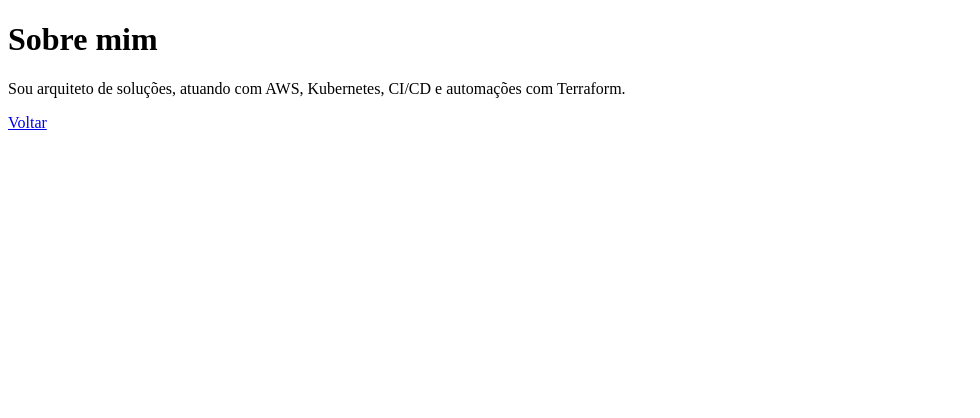
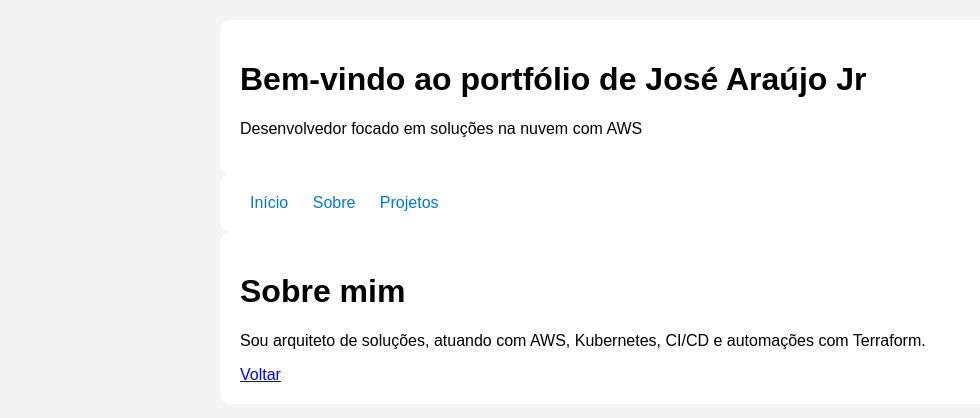
Before and after one commit to josearaujojr/josearaujojr.github.io, a plain HTML site: page about.html in a window 1280 px wide. Shown: the whole page, without its empty margins (0-980 px from the left). Drawn offline with Linux system fonts and the light colour scheme.

Commit message:
update about

```diff
--- a/about.html
+++ b/about.html
@@ -1,9 +1,28 @@
 <!DOCTYPE html>
 <html lang="pt-BR">
-<head><meta charset="UTF-8"><title>Sobre</title></head>
+<head>
+  <meta charset="UTF-8" />
+  <title>José Araújo Jr | Portfólio</title>
+  <style>
+    body { font-family: sans-serif; margin: 0; padding: 20px; background: #f4f4f4; }
+    header, nav, main { max-width: 800px; margin: auto; background: white; padding: 20px; border-radius: 10px; }
+    nav a { margin: 0 10px; text-decoration: none; color: #007acc; }
+  </style>
+</head>
 <body>
-  <h1>Sobre mim</h1>
-  <p>Sou arquiteto de soluções, atuando com AWS, Kubernetes, CI/CD e automações com Terraform.</p>
-  <a href="index.html">Voltar</a>
+  <header>
+    <h1>Bem-vindo ao portfólio de José Araújo Jr</h1>
+    <p>Desenvolvedor focado em soluções na nuvem com AWS</p>
+  </header>
+  <nav>
+    <a href="index.html">Início</a>
+    <a href="about.html">Sobre</a>
+    <a href="projects.html">Projetos</a>
+  </nav>
+  <main>
+    <h1>Sobre mim</h1>
+    <p>Sou arquiteto de soluções, atuando com AWS, Kubernetes, CI/CD e automações com Terraform.</p>
+    <a href="index.html">Voltar</a>
+  </main>
 </body>
 </html>
```
